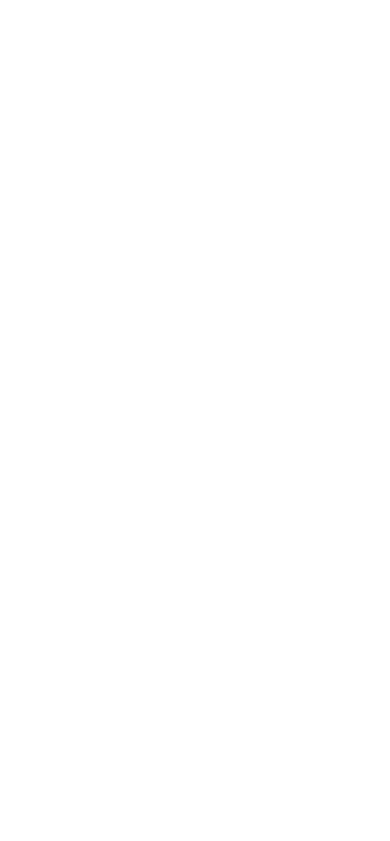
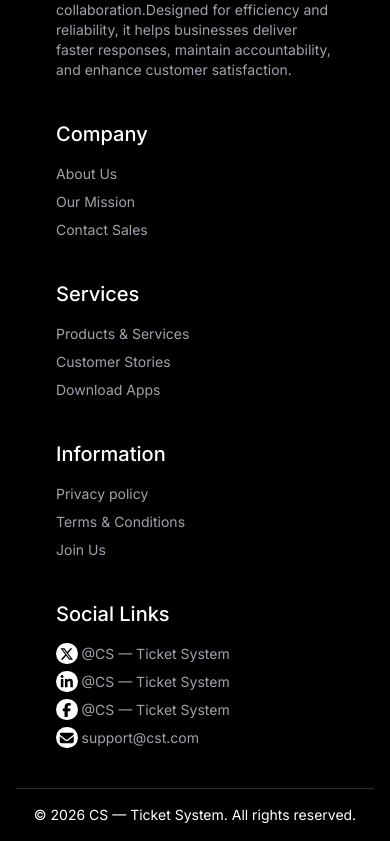
Before and after one commit to ahmedTonoy/Customer_Support_Tracker, a React (Vite) app: page / in a window 390 px wide. Shown: the part 4467-5308 px from the top of the page. Before the commit the page ends 4319 px from the top, so only its background shows below. Built offline with nearby package versions, Linux system fonts and the light colour scheme.

Commit message:
feat: implement responsive footer section

```diff
--- a/src/App.jsx
+++ b/src/App.jsx
@@ -4,6 +4,7 @@
 import Navbar from "./components/Navbar/Navbar";
 import { getTicketStats } from "./utils/getTicketStats";
 import { ToastContainer } from "react-toastify";
+import Footer from "./components/Footer/Footer";
 
 const fetchTickets = async () => {
   const res = await fetch("./ticket.json");
@@ -48,6 +49,7 @@
         ></MainSection>
       </Suspense>
       <ToastContainer></ToastContainer>
+      <Footer></Footer>
     </>
   );
 }
--- /dev/null
+++ b/src/components/Footer/Footer.jsx
@@ -0,0 +1,100 @@
+import { FontAwesomeIcon } from "@fortawesome/react-fontawesome";
+import Container from "../shared/Container";
+import {
+  faFacebookF,
+  faLinkedinIn,
+  faXTwitter,
+} from "@fortawesome/free-brands-svg-icons";
+import { faEnvelope } from "@fortawesome/free-solid-svg-icons";
+
+const Footer = () => {
+  return (
+    <div className="bg-black">
+      <Container>
+        <footer className="footer sm:footer-horizontal justify-between p-10 font-inter bg-black text-[#A1A1AA] sm:px-0 border-b border-b-[#2e2e2f]">
+          <aside>
+            <p className="font-bold text-2xl text-white mb-2">
+              CS — Ticket System
+            </p>
+            <p className="sm:max-w-75">
+              We streamline customer support by organizing issues, tracking
+              ticket progress, and improving team collaboration.Designed for
+              efficiency and reliability, it helps businesses deliver faster
+              responses, maintain accountability, and enhance customer
+              satisfaction.
+            </p>
+          </aside>
+          <nav>
+            <h6 className="font-medium text-xl text-white mb-2">Company</h6>
+            <a className="link link-hover">About Us</a>
+            <a className="link link-hover">Our Mission</a>
+            <a className="link link-hover">Contact Sales</a>
+          </nav>
+          <nav>
+            <h6 className="font-medium text-xl text-white mb-2">Services</h6>
+            <a className="link link-hover">Products & Services</a>
+            <a className="link link-hover">Customer Stories</a>
+            <a className="link link-hover">Download Apps</a>
+          </nav>
+          <nav>
+            <h6 className="font-medium text-xl text-white mb-2">Information</h6>
+            <a className="link link-hover">Privacy policy</a>
+            <a className="link link-hover">Terms & Conditions</a>
+            <a className="link link-hover">Join Us</a>
+          </nav>
+          <nav>
+            <h6 className="font-medium text-xl text-white mb-2">
+              Social Links
+            </h6>
+            <a className="link link-hover">
+              <span className="p-0.5 rounded-full bg-white mr-1">
+                <FontAwesomeIcon
+                  className="text-black"
+                  icon={faXTwitter}
+                ></FontAwesomeIcon>
+              </span>
+              @CS — Ticket System
+            </a>
+            <a className="link link-hover">
+              <span className="p-0.5 rounded-full bg-white mr-1">
+                <FontAwesomeIcon
+                  className="text-black"
+                  icon={faLinkedinIn}
+                ></FontAwesomeIcon>
+              </span>
+              @CS — Ticket System
+            </a>
+            <a className="link link-hover">
+              <span className="p-0.5 rounded-full bg-white mr-1">
+                <FontAwesomeIcon
+                  className="text-black"
+                  icon={faFacebookF}
+                ></FontAwesomeIcon>
+              </span>
+              @CS — Ticket System
+            </a>
+            <a className="link link-hover">
+              <span className="p-0.5 rounded-full bg-white mr-1">
+                <FontAwesomeIcon
+                  className="text-black"
+                  icon={faEnvelope}
+                ></FontAwesomeIcon>
+              </span>
+              support@cst.com
+            </a>
+          </nav>
+        </footer>
+        <footer className="footer sm:footer-horizontal footer-center bg-black text-white p-4">
+          <aside>
+            <p>
+              © {new Date().getFullYear()} CS — Ticket System. All rights
+              reserved.
+            </p>
+          </aside>
+        </footer>
+      </Container>
+    </div>
+  );
+};
+
+export default Footer;
```
